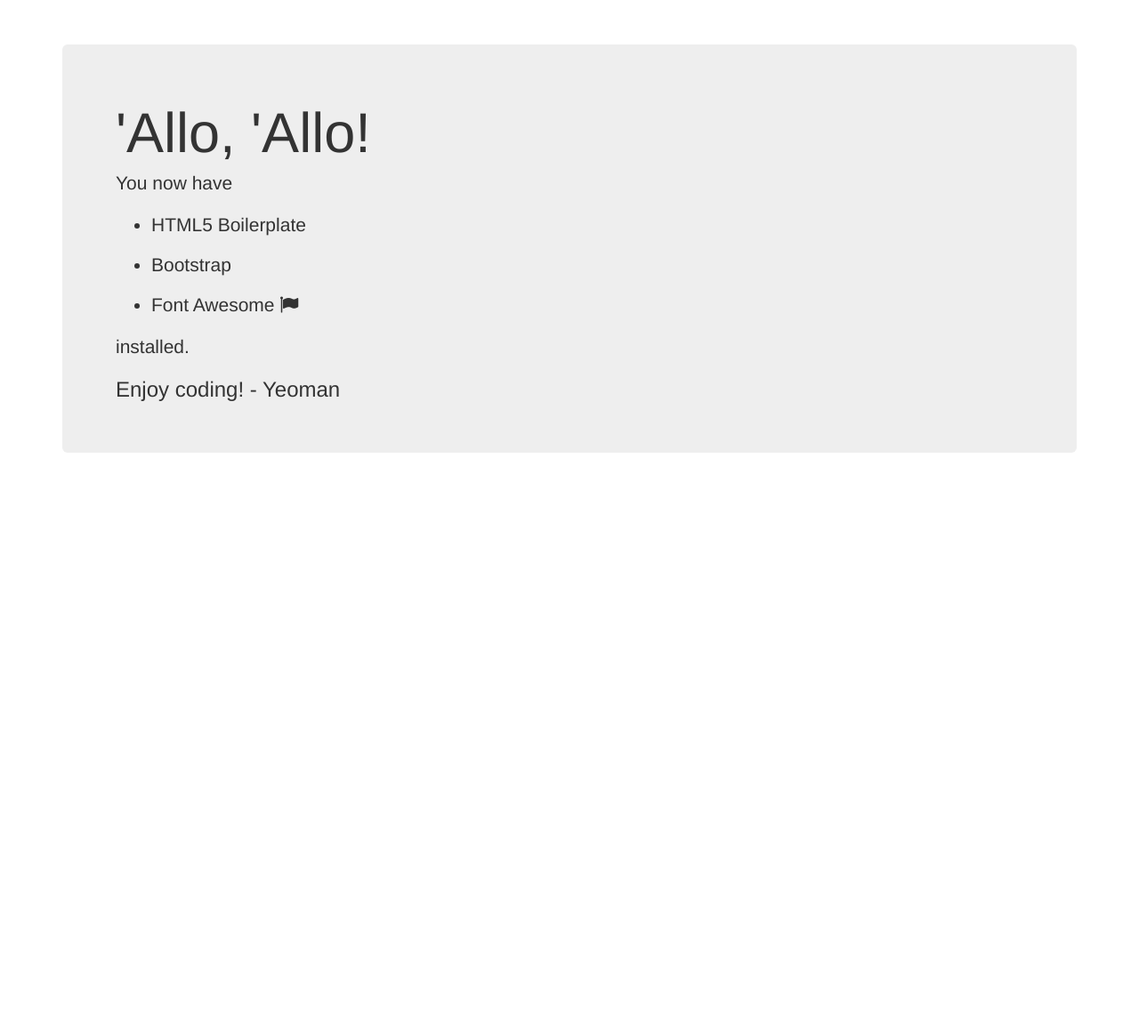
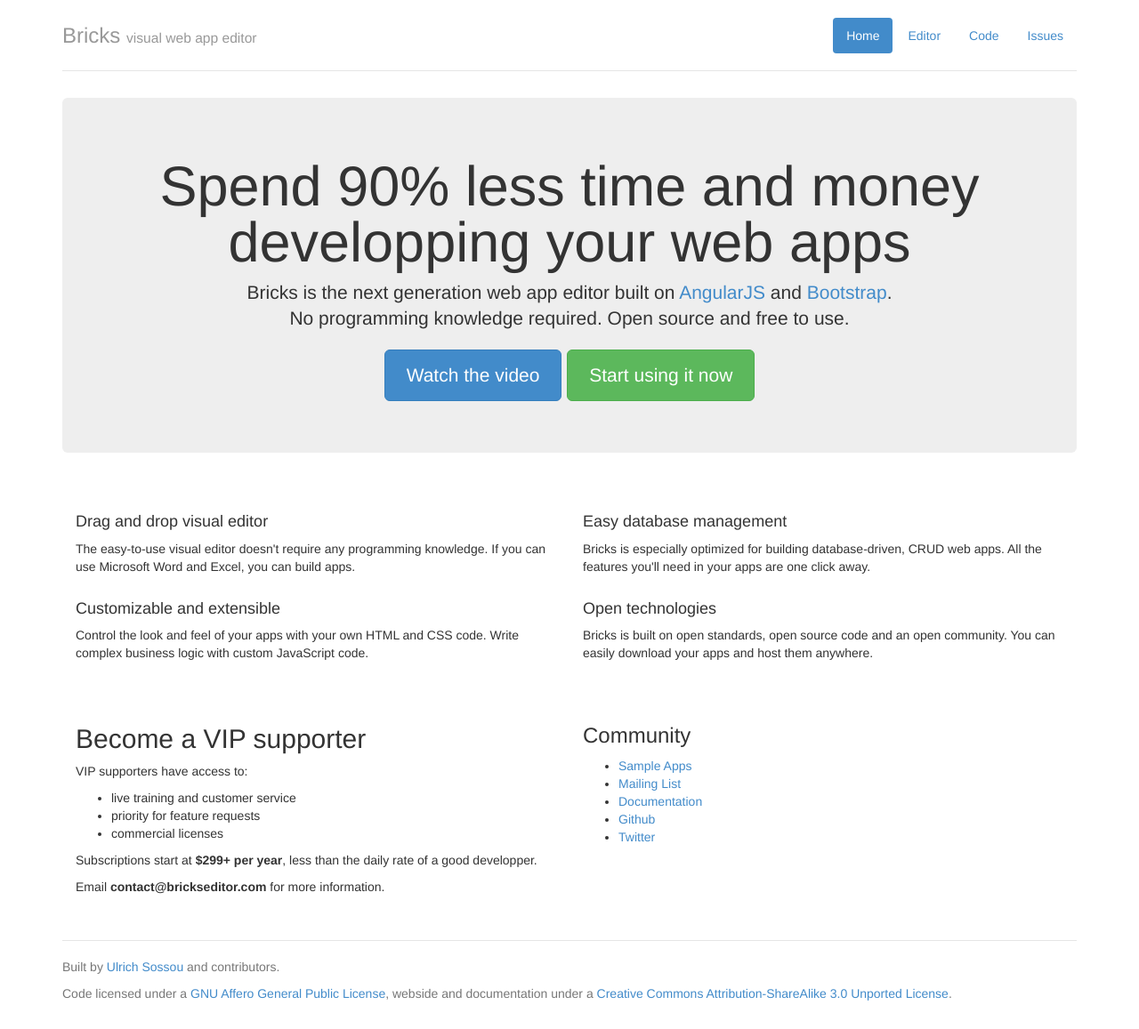
Before and after one commit to brickseditor/website, a website: page app/index.html in a window 1280 px wide. Shown: the whole page at 89% size. Before the commit the page ends 800 px from the top, so only its background shows below. Drawn offline with nearby package versions, Linux system fonts and the light colour scheme.

Commit message:
Created the first version of the website

```diff
--- a/app/index.html
+++ b/app/index.html
@@ -17,17 +17,84 @@
   </head>
   <body>
     <div class="container">
+      <div class="header">
+        <ul class="nav nav-pills pull-right">
+          <li class="active"><a href="">Home</a></li>
+          <li><a href="http://sorich87.github.io/bricks/">Editor</a></li>
+          <li><a href="https://github.com/sorich87/bricks">Code</a></li>
+          <li><a href="https://github.com/sorich87/bricks/issues">Issues</a></li>
+        </ul>
+        <h3 class="text-muted">Bricks <small>visual web app editor</small></h3>
+      </div>
+
       <div class="jumbotron">
-        <h1>'Allo, 'Allo!</h1>
-        <p>You now have</p>
-        <ul>
-          <li>HTML5 Boilerplate</li>
-          <li>Bootstrap</li>
-          <li>Font Awesome <i class="fa fa-flag"></i></li>
-        </ul>
-        <p>installed.</p>
-        <h3>Enjoy coding! - Yeoman</h3>
+        <h1>Spend 90% less time and money developping your web apps</h1>
+        <p class="lead">Bricks is the next generation web app editor built on <a href="http://angularjs.org/">AngularJS</a>
+        and <a href="http://getbootstrap.com/">Bootstrap</a>.
+        <br />No programming knowledge required. Open source and free to use.</p>
+        <p>
+        <a class="btn btn-lg btn-primary" href="https://www.youtube.com/watch?v=dESunMRqxN0" role="button">Watch the video</a>
+        <a class="btn btn-lg btn-success" href="http://sorich87.github.io/bricks/" role="button">Start using it now</a>
+        </p>
       </div>
+
+      <div class="row marketing">
+        <div class="col-lg-6">
+          <h4>Drag and drop visual editor</h4>
+          <p>The easy-to-use visual editor doesn't require any programming knowledge.
+          If you can use Microsoft Word and Excel, you can build apps.</p>
+
+          <h4>Customizable and extensible</h4>
+          <p>Control the look and feel of your apps with your own HTML and CSS code.
+          Write complex business logic with custom JavaScript code.</p>
+        </div>
+
+        <div class="col-lg-6">
+          <h4>Easy database management</h4>
+          <p>Bricks is especially optimized for building database-driven, CRUD web apps.
+          All the features you'll need in your apps are one click away.</p>
+
+          <h4>Open technologies</h4>
+          <p>Bricks is built on open standards, open source code and an open community.
+          You can easily download your apps and host them anywhere.</p>
+        </div>
+      </div>
+
+      <div class="row marketing">
+        <div class="col-lg-6">
+          <h2>Become a VIP supporter</h2>
+          <p>VIP supporters have access to:</p>
+          <ul>
+            <li>live training and customer service</li>
+            <li>priority for feature requests</li>
+            <li>commercial licenses</li>
+          </ul>
+          <p>Subscriptions start at <b>$299+ per year</b>,
+          less than the daily rate of a good developper.</p>
+          <p>Email <b>&#099;&#111;&#110;&#116;&#097;&#099;&#116;&#064;&#098;&#114;&#105;&#099;&#107;&#115;&#101;&#100;&#105;&#116;&#111;&#114;&#046;&#099;&#111;&#109;</b>
+          for more information.</p>
+        </div>
+
+        <div class="col-lg-6">
+          <h3>Community</h3>
+          <ul>
+            <li><a href="https://github.com/sorich87/bricks-samples">Sample Apps</a></li>
+            <li><a href="https://groups.google.com/forum/#!forum/brickseditor">Mailing List</a></li>
+            <li><a href="https://github.com/sorich87/bricks/wiki">Documentation</a></li>
+            <li><a href="https://github.com/sorich87/bricks">Github</a></li>
+            <li><a href="https://twitter.com/brickseditor">Twitter</a></li>
+          </ul>
+        </div>
+      </div>
+
+      <div class="footer">
+        <p>Built by <a href="http://ulrichsossou.com/">Ulrich Sossou</a> and contributors.</p>
+        <p>Code licensed under a <a href="https://www.gnu.org/licenses/agpl-3.0.html">
+          GNU Affero General Public License</a>,
+        webside and documentation under a <a href="http://creativecommons.org/licenses/by-sa/3.0/">
+          Creative Commons Attribution-ShareAlike 3.0 Unported License</a>.</p>
+      </div>
+
     </div>
 
 
@@ -49,7 +116,6 @@
         <!-- build:js scripts/main.js -->
         <script src="bower_components/jquery/jquery.js"></script>
         <script src="scripts/main.js"></script>
-        <script src="scripts/hello.js"></script>
         <!-- endbuild -->
 
         <!-- build:js scripts/vendor/bootstrap.js -->
--- a/app/scripts/hello.coffee
+++ /dev/null
@@ -1 +0,0 @@
-console.log "'Allo from CoffeeScript!"
--- a/app/scripts/hello.js
+++ /dev/null
@@ -1,4 +0,0 @@
-(function() {
-  console.log("'Allo from CoffeeScript!");
-
-}).call(this);
--- a/app/styles/main.less
+++ b/app/styles/main.less
@@ -11,6 +11,72 @@
   padding: 0.2em 0;
 }
 
+/* Space out content a bit */
+body {
+  padding-top: 20px;
+  padding-bottom: 20px;
+}
+
+/* Everything but the jumbotron gets side spacing for mobile first views */
+.header,
+.marketing,
+.footer {
+  padding-left: 15px;
+  padding-right: 15px;
+}
+
+/* Custom page header */
+.header {
+  border-bottom: 1px solid #e5e5e5;
+}
+/* Make the masthead heading the same height as the navigation */
+.header h3 {
+  margin-top: 0;
+  margin-bottom: 0;
+  line-height: 40px;
+  padding-bottom: 19px;
+}
+
+/* Custom page footer */
+.footer {
+  padding-top: 19px;
+  color: #777;
+  border-top: 1px solid #e5e5e5;
+}
+
+/* Main marketing message and sign up button */
 .jumbotron {
-  margin: 50px auto 0 auto;
+  text-align: center;
+  border-bottom: 1px solid #e5e5e5;
 }
+.jumbotron .btn {
+  font-size: 21px;
+  padding: 14px 24px;
+}
+
+/* Supporting marketing content */
+.marketing {
+  margin: 40px 0;
+}
+.marketing h4 {
+  margin-top: 28px;
+}
+
+/* Responsive: Portrait tablets and up */
+@media screen and (min-width: 768px) {
+  /* Remove the padding we set earlier */
+  .header,
+  .marketing,
+  .footer {
+    padding-left: 0;
+    padding-right: 0;
+  }
+  /* Space out the masthead */
+  .header {
+    margin-bottom: 30px;
+  }
+  /* Remove the bottom border on the jumbotron for visual effect */
+  .jumbotron {
+    border-bottom: 0;
+  }
+}
```
Also changed, not shown: app/styles/main.css, 1 other file.
